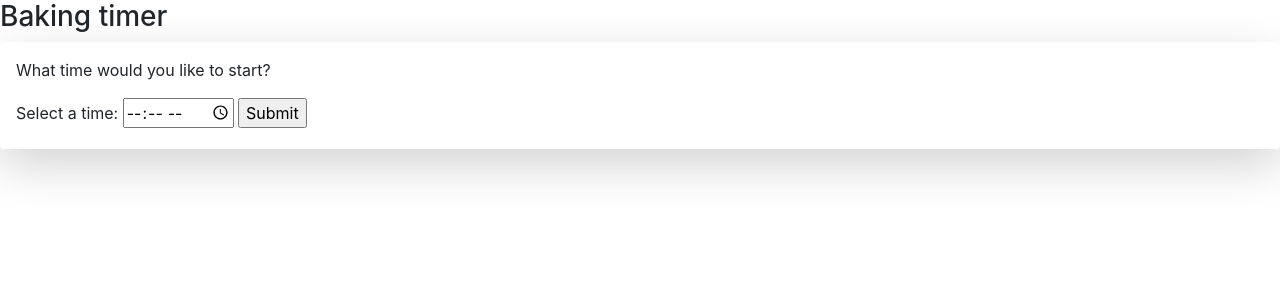
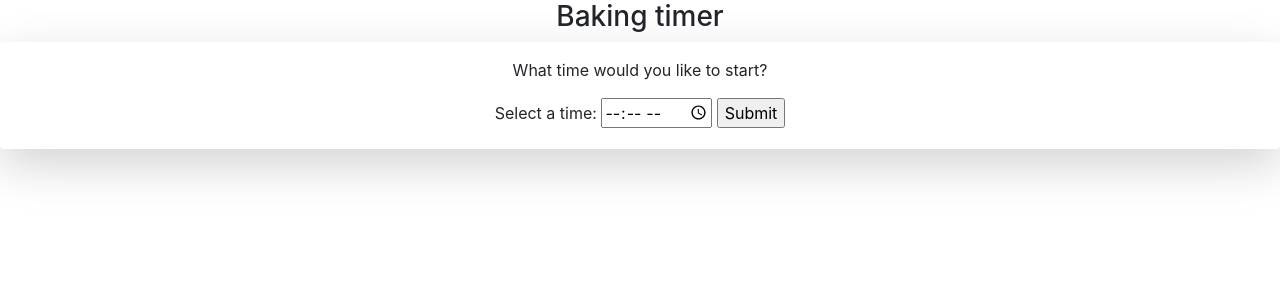
Before and after one commit to ajd2/baketimer, a Flask app: page / in a window 1280 px wide. Shown: the top 300 px of the page. Run offline with Flask 2, Linux system fonts and the light colour scheme.

Commit message:
centering stuff

```diff
--- a/templates/base.html
+++ b/templates/base.html
@@ -6,7 +6,7 @@
   <title>{% block title %}Baking Timer{% endblock %}</title>
   </head>
   <body>
-    <p class="h3">Baking timer</p>
+    <h3 class="text-center">Baking timer</h3>
     <div class="shadow-lg p-3 mb-5 bg-white rounded w-auto">{% block content %}
     {% endblock %}</div>
     <script src="https://code.jquery.com/jquery-3.5.1.slim.min.js" integrity="sha384-DfXdz2htPH0lsSSs5nCTpuj/zy4C+OGpamoFVy38MVBnE+IbbVYUew+OrCXaRkfj" crossorigin="anonymous"></script>
--- a/templates/index.html
+++ b/templates/index.html
@@ -1,7 +1,7 @@
 {% extends "base.html" %}
-{% block content %}<p>What time would you like to start?</p>
+{% block content %}<p style="text-align:center">What time would you like to start?</p>
 
-  <form action="/calculation" method="get">
+  <form action="/calculation" method="get" align="center">
     <label for="appt">Select a time:</label>
     <input type="time" id="appt" name="time">
     <input type="submit">
```
